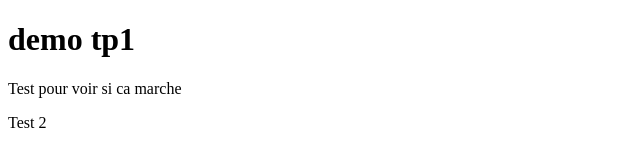
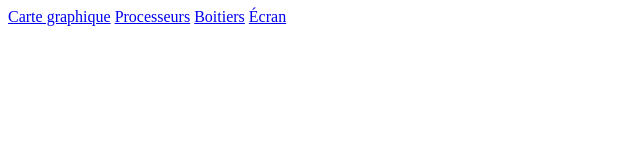
Before and after one commit to ArnaudSima/Tp_1-Youcef-et-Arnaud, a plain HTML site: page html/index.html in a window 1280 px wide. Shown: the whole page, without its empty margins (0-640 px from the left). Drawn offline with Linux system fonts and the light colour scheme.

Commit message:
Ajout des liens vers les autres pages

```diff
--- a/html/index.html
+++ b/html/index.html
@@ -6,8 +6,9 @@
     <title>Document</title>
 </head>
 <body>
-    <h1>demo tp1</h1>
-    <p> Test pour voir si ca marche </p>
-    <p>Test 2</p>
+<a href="prod1.html">Carte graphique</a>
+<a href="prod2.html">Processeurs</a>
+<a href="prod3.html">Boitiers</a>
+<a href="prod4.html">Écran</a>
 </body>
 </html>
```
